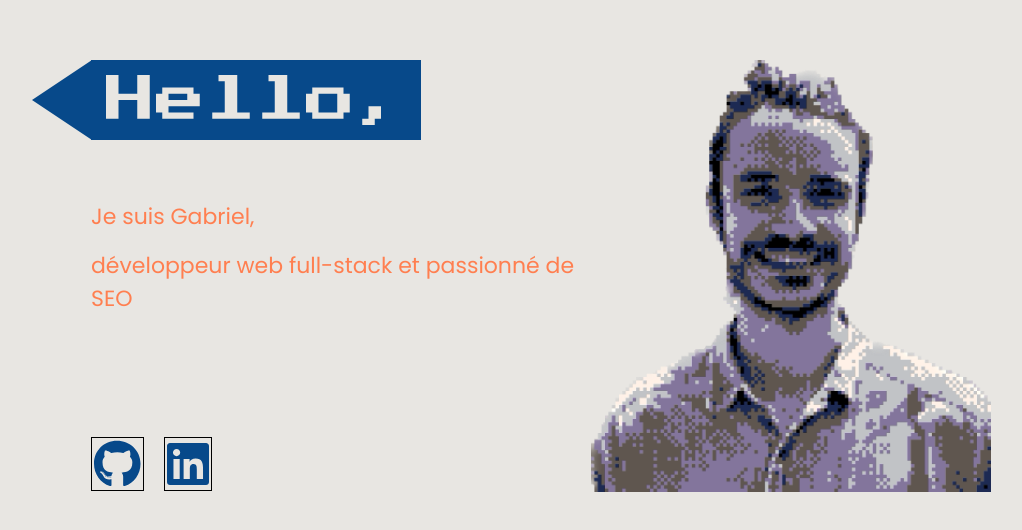
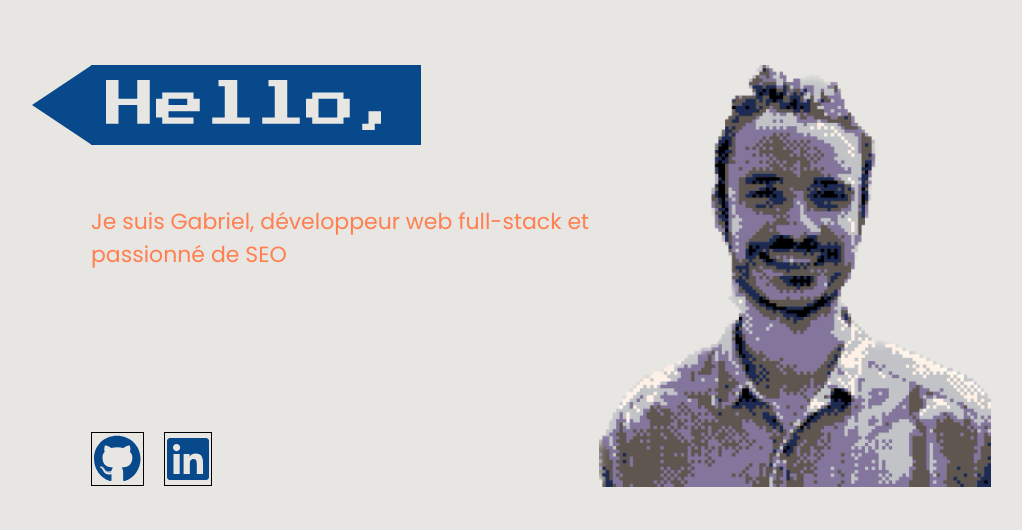
Before and after one commit to GabrielAmade/portfolio, a React (Create React App) app: page / in a window 1280 px wide. Shown: the part 124-654 px from the top of the page, without its empty margins (99-1121 px from the left). Built offline with nearby package versions, Linux system fonts and the light colour scheme.

Commit message:
correction texte home

```diff
--- a/src/PortfolioContainer/Home/Profile.jsx
+++ b/src/PortfolioContainer/Home/Profile.jsx
@@ -18,8 +18,7 @@ const Profile = () => {
               Hello,
             </h1>
             <span>
-              <p className="profile-role-tagline">Je suis Gabriel,</p>
-              <p className="profile-role-tagline">développeur web full-stack et passionné de SEO</p>
+              <p className="profile-role-tagline">Je suis Gabriel, développeur web full-stack et passionné de SEO</p>
             </span>
           </div>
 
```
